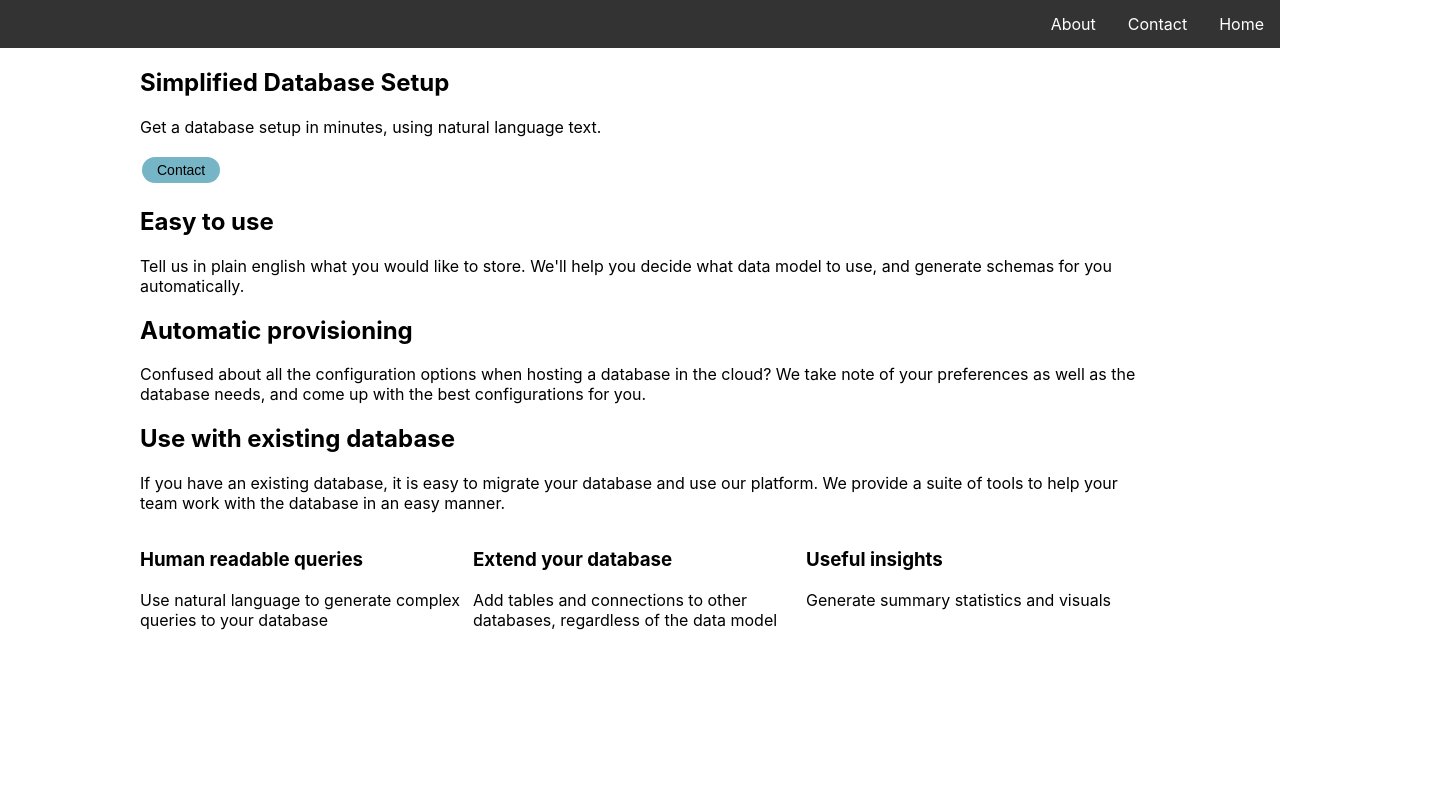
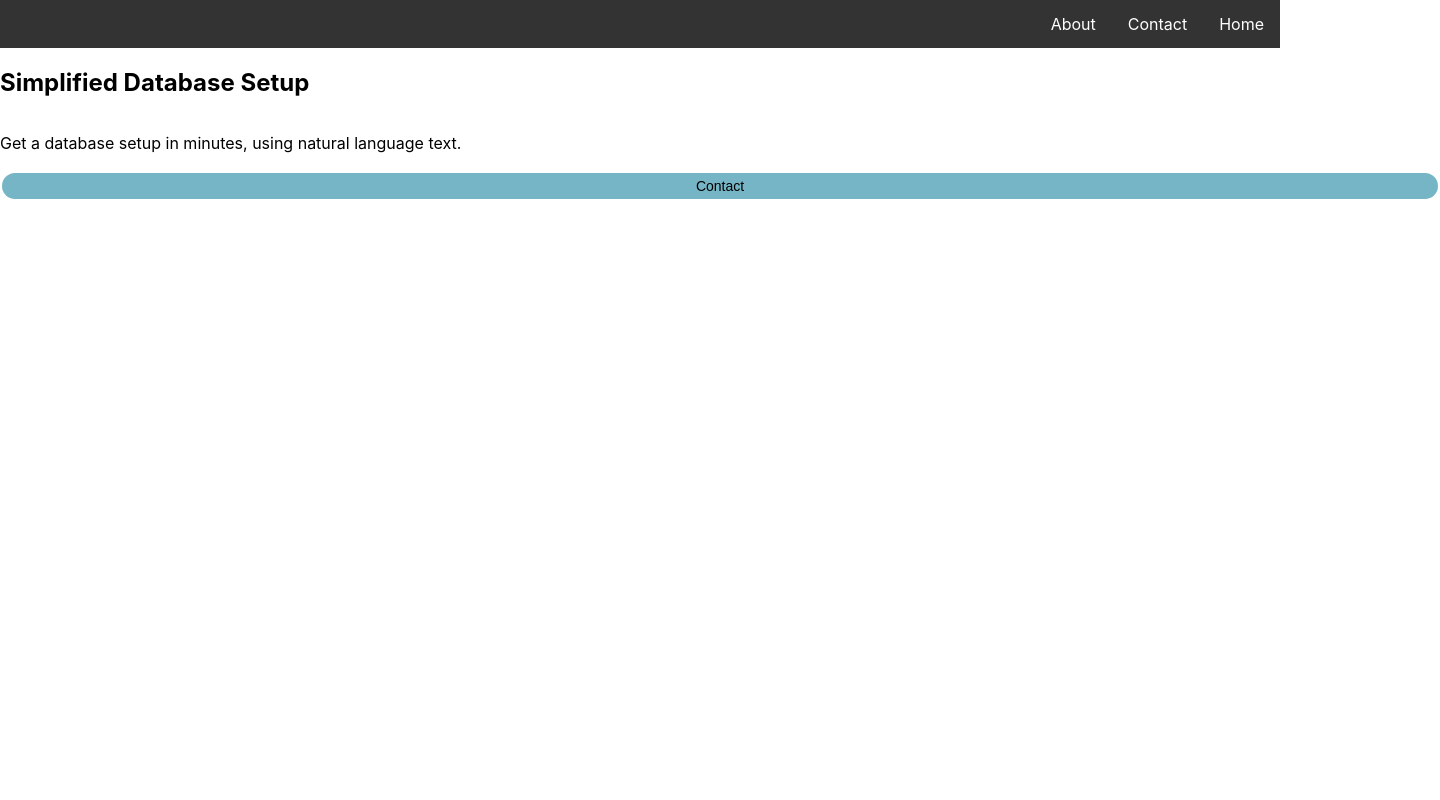
Before and after one commit to FIex-Labs/crispy-guacamole, a React (Create React App) app in the folder my-app/: page / in a window 1280 px wide. Shown: the top 800 px of the page, 1440 px wide, since content can reach past the window. Built offline with nearby package versions, Linux system fonts and the light colour scheme.

Commit message:
Refactoring
Remove unnecessary CSS and add hidden/show

```diff
--- a/my-app/src/App.css
+++ b/my-app/src/App.css
@@ -1,44 +1,44 @@
-.App {
-  text-align: center;
+section {
+  background-color: var(--section-color);
+  display: flex;
+  flex-direction: column;
+  width: 1440px;
+  height: 1024px;
+  background: #ffffff;
+  margin: auto;
+  position: relative;
+  left: var(--left-margin);
 }
 
-.App-logo {
-  height: 40vmin;
-  pointer-events: none;
+h1.title_text {
+  font-family: "Inter";
+  font-style: normal;
+  font-weight: 500;
+  font-size: 64px;
+  line-height: 77px;
+  width: 600px;
+  color: #000000;
+  margin: 0px;
+  border: 0px solid #000000;
+  text-shadow: 0px 4px 4px rgba(0, 0, 0, 0.25);
+  justify-self: end;
+}
+p.title_description {
+  font-family: "Inter";
+  font-style: normal;
+  font-weight: 400;
+  font-size: 24px;
+  line-height: 42px;
+  width: 600px;
+  color: #000000;
+  margin: 10px 0px;
 }
 
-section {
-  text-align: left;
-  background-color: var(--section-color);
-  width: var(--section-width);
-  margin: auto;
-}
-@media (prefers-reduced-motion: no-preference) {
-  .App-logo {
-    animation: App-logo-spin infinite 20s linear;
-  }
+.hidden {
+  opacity: 0;
+  transition: all 2s;
 }
 
-.App-header {
-  background-color: #282c34;
-  min-height: 100vh;
-  display: flex;
-  flex-direction: column;
-  align-items: center;
-  justify-content: center;
-  font-size: calc(10px + 2vmin);
-  color: white;
+.show {
+  opacity: 1;
 }
-
-.App-link {
-  color: #61dafb;
-}
-
-@keyframes App-logo-spin {
-  from {
-    transform: rotate(0deg);
-  }
-  to {
-    transform: rotate(360deg);
-  }
-}
```
